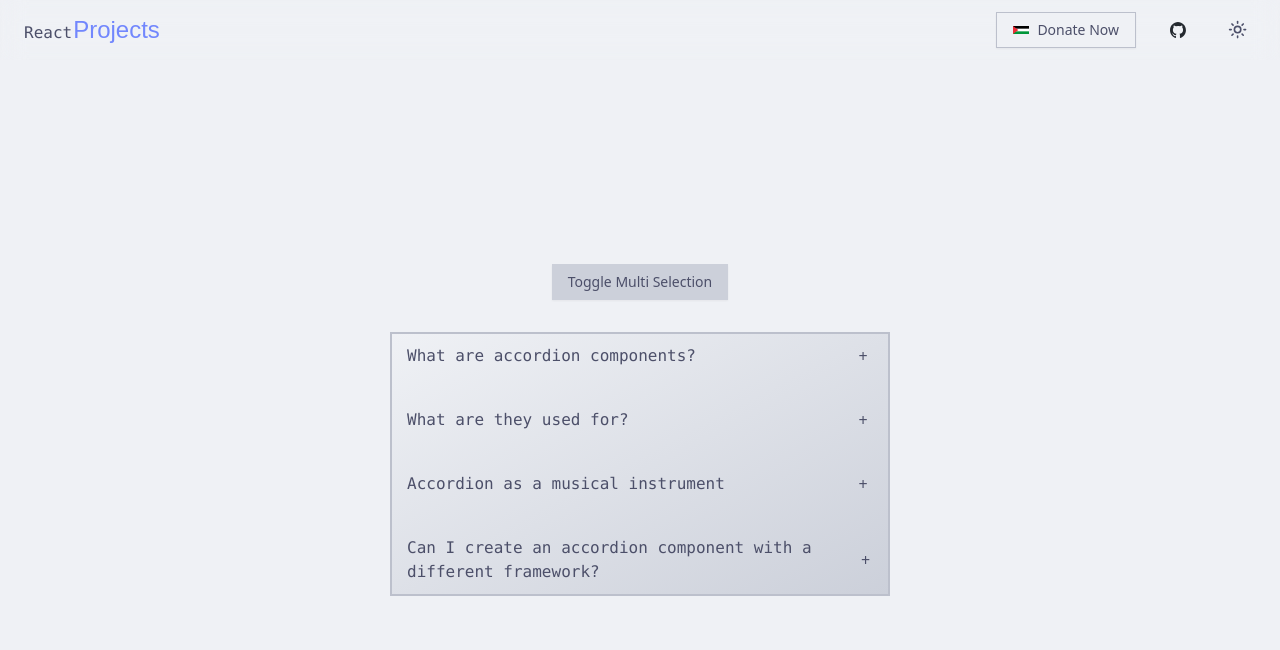
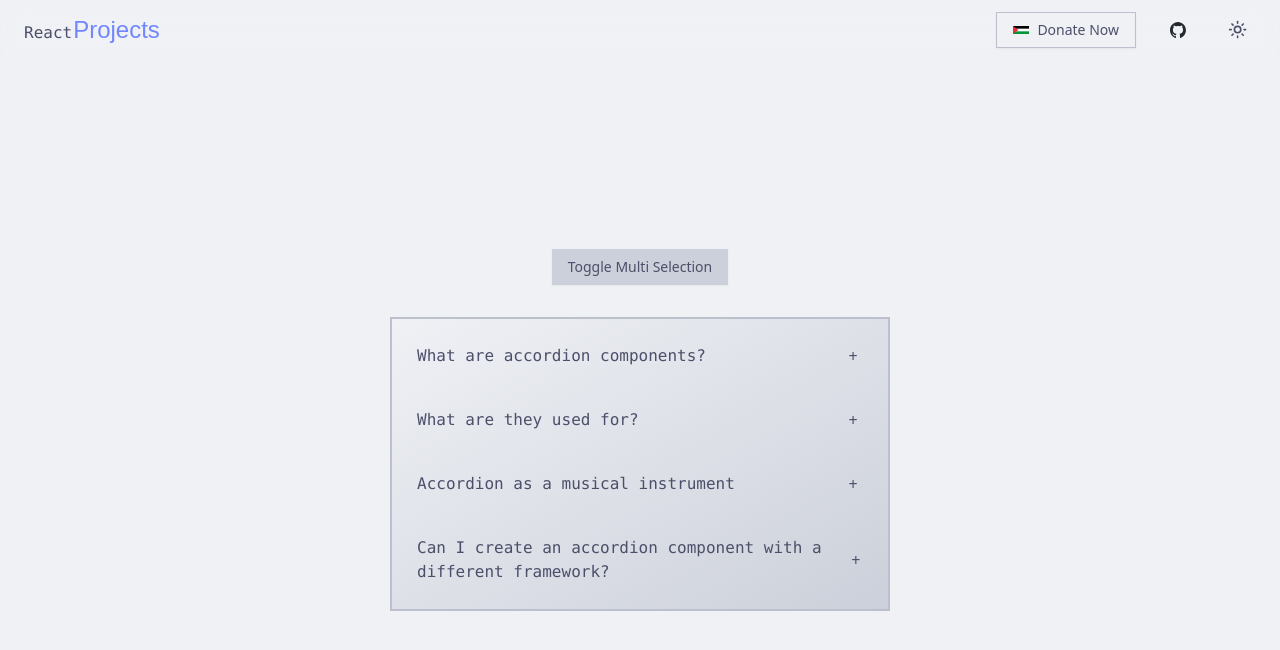
Before and after one commit to Mercury-23/React-project, a React (Vite) app: page /React-Projects/accordion in a window 1280 px wide. Shown: the top 650 px of the page. Built offline with nearby package versions, Linux system fonts and the light colour scheme; a web font is replaced by a local one.

Commit message:
add padding on accordion

```diff
--- a/src/pages/accordion/accordion.jsx
+++ b/src/pages/accordion/accordion.jsx
@@ -29,7 +29,7 @@ export default function Accordion() {
       >
         Toggle Multi Selection
       </Button>
-      <div className="w-[80vw] md:w-[500px] bg-gr backdrop-blur-3xl border-border border-2 space-y-5">
+      <div className="w-[80vw] md:w-[500px] bg-gr backdrop-blur-3xl border-border border-2 space-y-5 py-[15px] px-[10px]">
         {data && data.length > 0 ? (
           data.map((dataItem) => (
             <div key={dataItem.id}>
```
